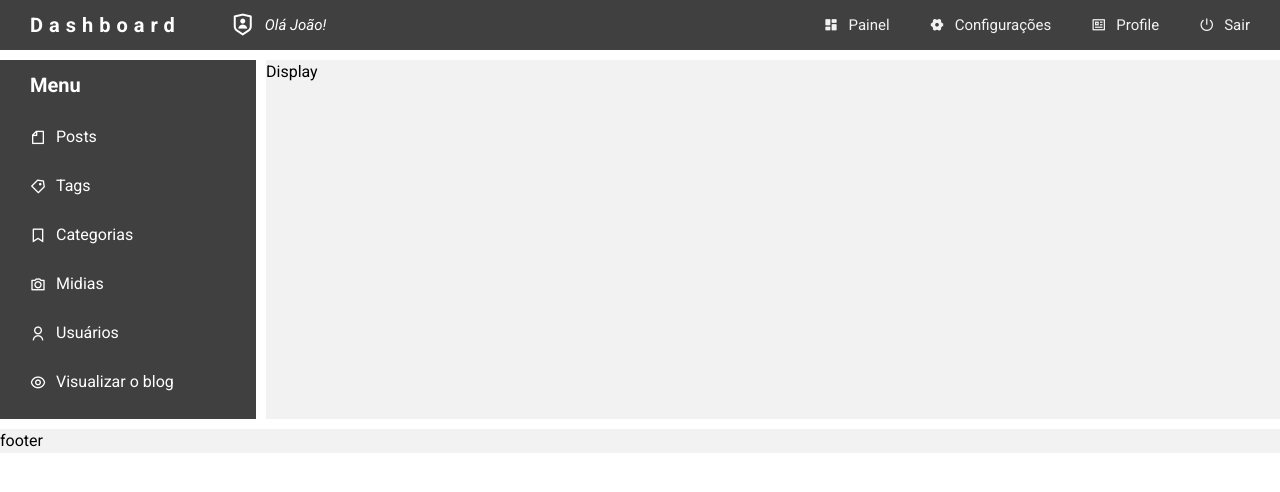
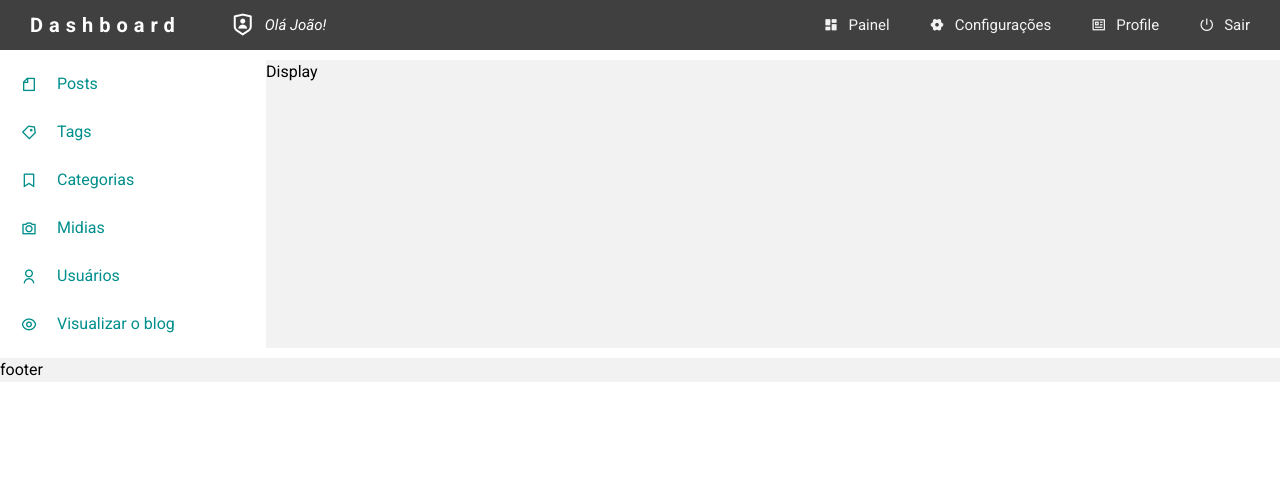
Before and after one commit to mozelli/react-blog-dashboard, a React (Create React App) app: page / in a window 1280 px wide. Shown: the top 492 px of the page. Built offline with nearby package versions, Linux system fonts and the light colour scheme.

Commit message:
applying my design system

```diff
--- a/src/components/Menu/index.js
+++ b/src/components/Menu/index.js
@@ -1,12 +1,13 @@
 import { Link } from 'react-router-dom';
+
 import styles from './menu.module.scss';
 
 const Menu = () => {
+
     return (
-        <nav className={ styles.nav }>
-            <h2>Menu</h2>
+        <nav className={ styles.sideBarMenu }>
             <ul>
-                <Link to="/posts">
+                <Link to="/posts" >
                     <li><i className="ri-file-line"></i> Posts</li>
                 </Link>
                 <Link to='/tags'>
--- a/src/components/Menu/menu.module.scss
+++ b/src/components/Menu/menu.module.scss
@@ -1,34 +1,39 @@
-.nav {
-    background-color: var(--clr-gray-900);
-    color: var(--clr-white);
 
-    h2 {
-        font-size: 2rem;
-        padding: 1rem 3rem;
-    }
+
+.sideBarMenu {
+
+    --green-400: #015958;
+    --green-300: #008F8C;
+    --green-200: #0CABAB;
+    --green-100: #0FC2C0;
+    --white: #FFFFFF;
+
+    background-color: var(--white);
+    color: var(--green-200);
 
     ul {
         list-style: none;
-        padding: 0 0 1rem 0;
+        padding: 0;
         margin: 0;
 
         a {
-            color: var(--clr-white);
+            color: var(--green-300);
             text-decoration: none;
-        }
 
-        li {
-            display: flex;
-            align-items: center;
-            gap: 1rem;
-            margin: 0.5rem 2rem 0.5rem 2rem;
-            padding: 1rem;
-            border-radius: 0.3rem;
-            transition: background-color 200ms
-        }
+            li {
+                display: flex;
+                align-items: center;
+                height: 4.8rem;
+                gap: 2rem;
+                padding: 0 2rem;
+                border: 1px solid var(--white);
+                transition: background-color 300ms, border 300ms;
+            }
 
-        li:hover {
-            background-color: var(--clr-orange-300);
+            li:hover {
+                background-color: rgba(15, 194, 192, 0.3);
+                border: 1px solid var(--green-200);
+            }
         }
     }
 }
```
